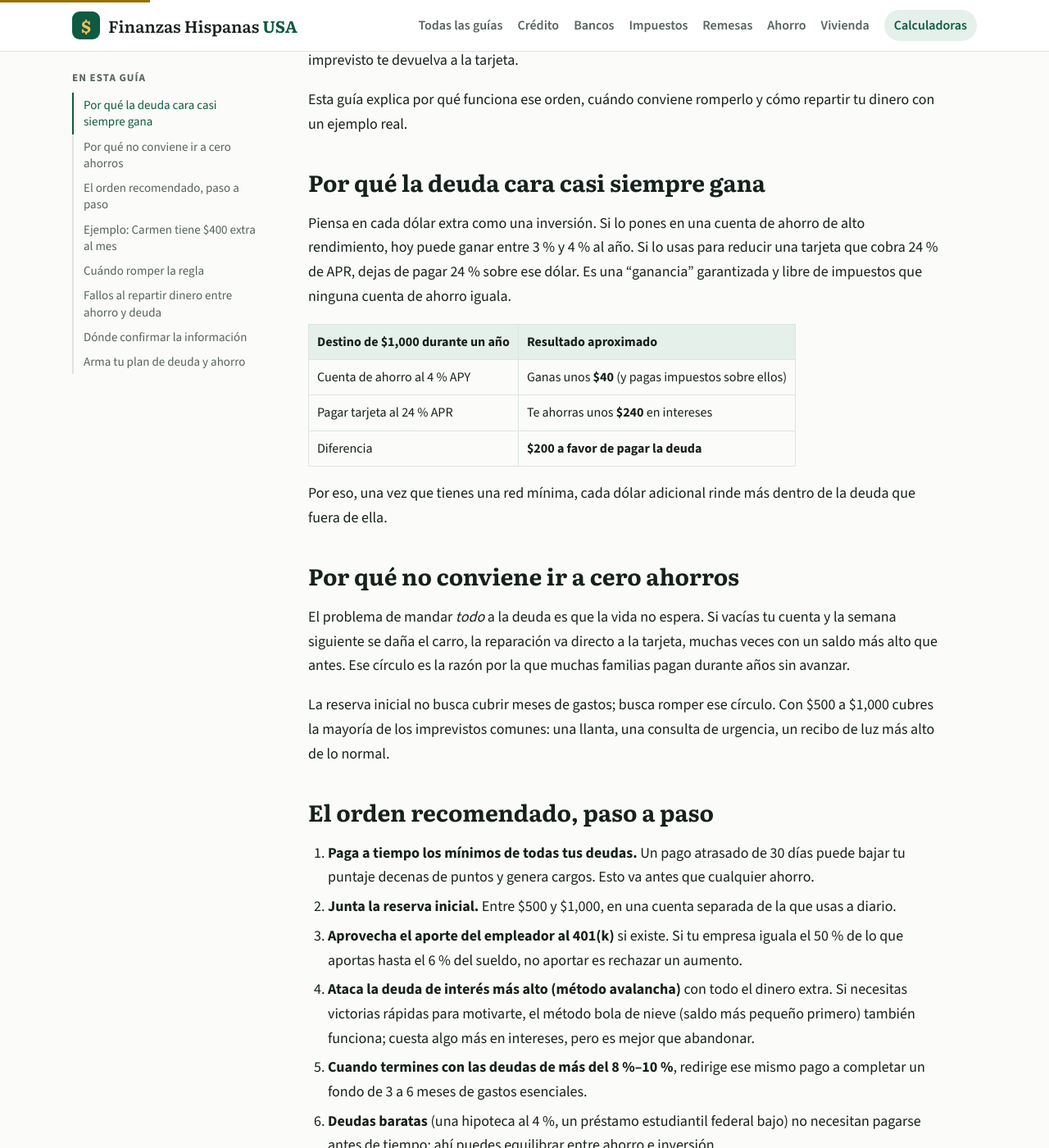
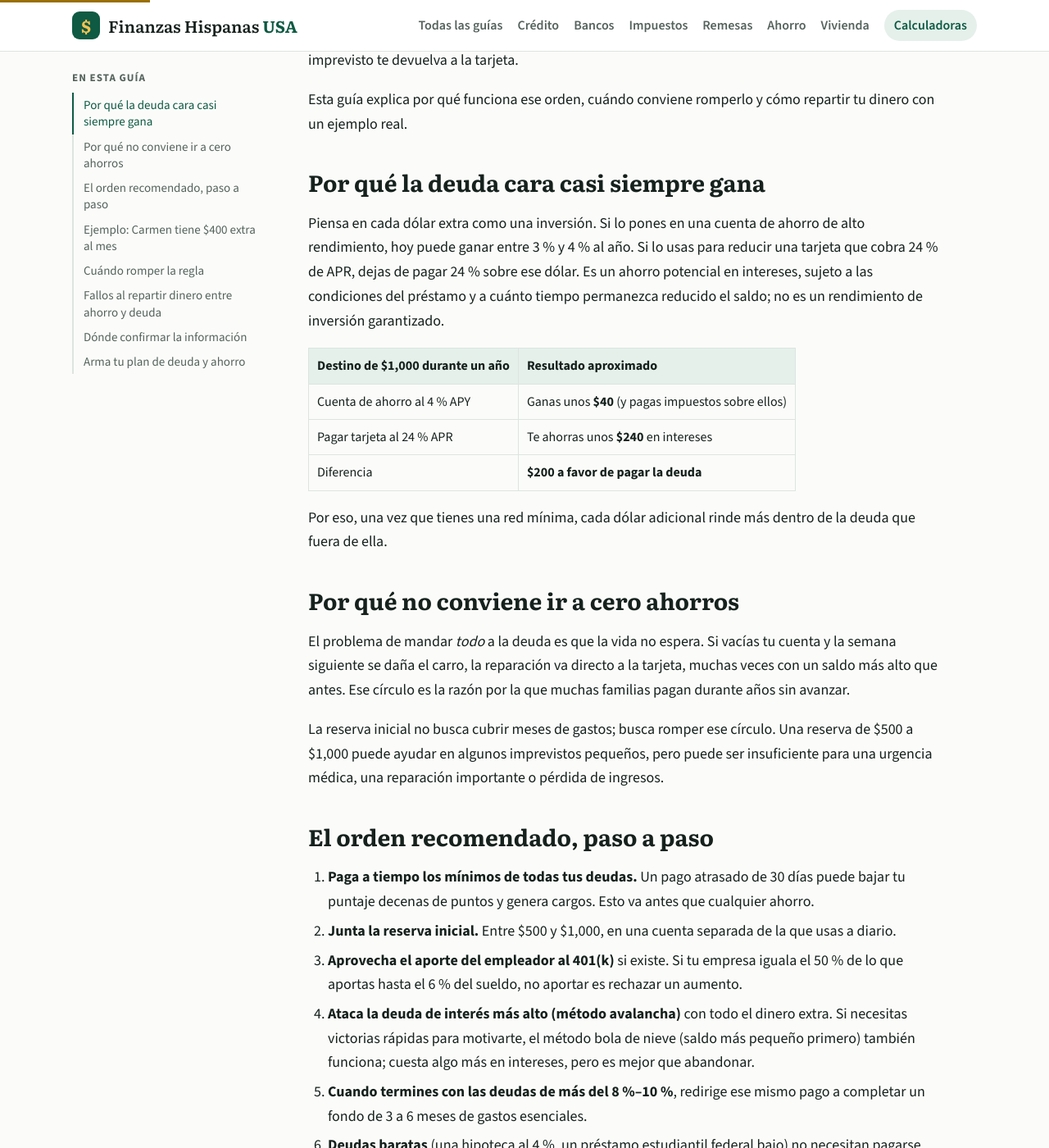
Before and after one commit to AnthonyHenriquezLuciano/finanzashispanasusa, a Jekyll site: the page built from _posts/2026-10-23-ahorrar-o-pagar-deudas-primero.md, in a window 1280 px wide and 1400 px high, scrolled down 747 px. Shown: the whole window at 82% size. Built offline with Jekyll 4.4.1, drawn with Linux system fonts in a browser that asks for light colours; some of the changed text lies outside the part shown.

Commit message:
Revisión editorial: corregir inferencias financieras y encabezados de recursos

```diff
--- a/_posts/2026-10-23-ahorrar-o-pagar-deudas-primero.md
+++ b/_posts/2026-10-23-ahorrar-o-pagar-deudas-primero.md
@@ -27,7 +27,7 @@ Esta guía explica por qué funciona ese orden, cuándo conviene romperlo y cóm
 
 ## Por qué la deuda cara casi siempre gana
 
-Piensa en cada dólar extra como una inversión. Si lo pones en una cuenta de ahorro de alto rendimiento, hoy puede ganar entre 3 % y 4 % al año. Si lo usas para reducir una tarjeta que cobra 24 % de APR, dejas de pagar 24 % sobre ese dólar. Es una "ganancia" garantizada y libre de impuestos que ninguna cuenta de ahorro iguala.
+Piensa en cada dólar extra como una inversión. Si lo pones en una cuenta de ahorro de alto rendimiento, hoy puede ganar entre 3 % y 4 % al año. Si lo usas para reducir una tarjeta que cobra 24 % de APR, dejas de pagar 24 % sobre ese dólar. Es un ahorro potencial en intereses, sujeto a las condiciones del préstamo y a cuánto tiempo permanezca reducido el saldo; no es un rendimiento de inversión garantizado.
 
 | Destino de $1,000 durante un año | Resultado aproximado |
 |---|---|
@@ -41,7 +41,7 @@ Por eso, una vez que tienes una red mínima, cada dólar adicional rinde más de
 
 El problema de mandar *todo* a la deuda es que la vida no espera. Si vacías tu cuenta y la semana siguiente se daña el carro, la reparación va directo a la tarjeta, muchas veces con un saldo más alto que antes. Ese círculo es la razón por la que muchas familias pagan durante años sin avanzar.
 
-La reserva inicial no busca cubrir meses de gastos; busca romper ese círculo. Con $500 a $1,000 cubres la mayoría de los imprevistos comunes: una llanta, una consulta de urgencia, un recibo de luz más alto de lo normal.
+La reserva inicial no busca cubrir meses de gastos; busca romper ese círculo. Una reserva de $500 a $1,000 puede ayudar en algunos imprevistos pequeños, pero puede ser insuficiente para una urgencia médica, una reparación importante o pérdida de ingresos.
 
 ## El orden recomendado, paso a paso
 
@@ -66,7 +66,7 @@ Carmen trabaja en un restaurante en Houston. Después de sus gastos le sobran $4
 
 **Mes 3 en adelante:** los $400 extra van a la Tarjeta A, además de su mínimo. En unos seis meses la liquida. Luego suma los $485 ($400 + $85 que ya no paga) a la Tarjeta B, que desaparece en unos tres meses.
 
-**Después:** los $520 que antes iban a tarjetas pasan a su fondo de emergencia. En menos de un año tendrá unos $6,000 ahorrados y cero deuda de tarjeta.
+**Después:** los $520 que antes iban a tarjetas pasan a su fondo de emergencia. El tiempo real de liquidación y ahorro depende del interés aplicado, del calendario de pagos y de que los gastos permanezcan estables; no se puede asegurar un resultado en un plazo fijo.
 
 Si en vez de eso hubiera repartido 50/50 entre ahorro y deuda desde el primer día, habría pagado varios cientos de dólares más en intereses y tardado meses adicionales. Puedes repetir el cálculo con tus números en la calculadora de esta página.
 
--- a/index.html
+++ b/index.html
@@ -25,7 +25,7 @@ description: Guías y calculadoras gratis en español sobre crédito, bancos, im
       <span class="hq-tag">Test gratis · 2 min</span>
       <span class="hq-score" aria-hidden="true"><svg viewBox="0 0 120 120"><circle cx="60" cy="60" r="50" class="hq-track"/><circle cx="60" cy="60" r="50" class="hq-arc"/></svg><b>?</b></span>
       <b class="hq-title">¿Qué tan sanas están tus finanzas?</b>
-      <span>8 preguntas, tu puntuación de 0 a 100 y un plan con tus próximos pasos.</span>
+      <span>8 preguntas para revisar hábitos y recibir sugerencias educativas.</span>
       <span class="btn">Hacer el test →</span>
     </a>
   </div>
```
Also changed, not shown: _posts/2026-10-17-como-cambiar-un-cheque-sin-cuenta-bancaria.md (+3 -3 lines), casos-practicos.md (+1 -3 lines), metodologia-calculadoras.md (+1 -5 lines).
